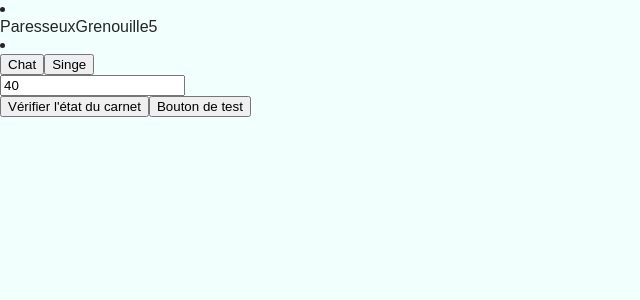
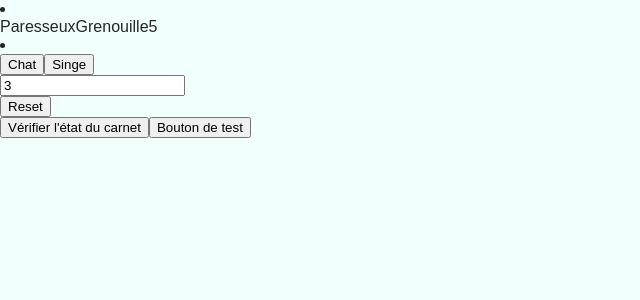
Before and after one commit to Ushien/ToyBlock, a React (Create React App) app in the folder code/toyblock/: page / in a window 1280 px wide. Shown: the top 300 px of the page, without its empty margins (0-640 px from the left). Built offline with nearby package versions, Linux system fonts and the light colour scheme.

Commit message:
Reset system added + Cleaning
Let's clean this code a little bit

```diff
--- a/code/toyblock/src/Test.js
+++ b/code/toyblock/src/Test.js
@@ -12,7 +12,7 @@ import {Transaction, TransactionLine, CarnetBlock, Carnet, animals, neighbors, V
 let village = new Village(10, animals, neighbors);
 let carnet = new Carnet("Toucan", 10, animals)
 let transaction1 = new Transaction("Paresseux", "Grenouille", 5, true);
-let transaction2 = new Transaction("Chat", "Singe", 40, false);
+let transaction2 = new Transaction("Chat", "Singe", 3, false);
 
 carnet.addAndValidateTransaction(transaction1);
 carnet.addTransaction(transaction2);
@@ -22,7 +22,7 @@ class BlocTest extends Component{
 
   render(){
     return <div>
-      <CarnetBlock carnet = {carnet} limit = {8}/>
+      <CarnetBlock carnet = {carnet} limit = {8} resettable = {true}/>
     </div>
   }
 
--- a/code/toyblock/src/blockchain.js
+++ b/code/toyblock/src/blockchain.js
@@ -73,7 +73,6 @@ class Carnet{
 
         }
 
-        // Warning ! Should not be called outside of testing.
         addTransaction(transaction){
                 this.transactions.push(transaction)
         }
@@ -101,6 +100,10 @@ class Carnet{
 
         getVillagers(){
                 return this.villagers;
+        }
+
+        getStartMoney(){
+                return this.startmoney;
         }
 
         // Vérifie qu'une nouvelle transaction est compatible avec les transactions déjà en place.
@@ -163,6 +166,7 @@ class Carnet{
 
         getMillisecondsFromDistance(distance){
                 // return distance * 1000
+                // TODO La finir pardi
                 return 4000
         }
 
@@ -233,8 +237,8 @@ class CarnetBlock extends Component {
                 this.updateValidable();
         }
 
-        //ajouter une fonction pour valider et transmettre une transaction
-
+        // Debug helper
+        // Will display in the console the current state of the memory
         check(){
                 console.log("===================================================")
                 console.log("Les transactions actuelles")
@@ -247,54 +251,66 @@ class CarnetBlock extends Component {
                 console.log(this.state.availableVillagers)
                 console.log("Quelle transaction est validable ?")
                 console.log(this.state.validable)
+                // Add instructions here
         }
 
+        // Debug helper
+        // Useful to trigger some functions
         touchMe(){
-                this.updateValidable()
-                console.log(this.state.validable)
+                console.log("touchMe triggered")
+                // Add functions here
         }
 
         validateTransaction(index){
-                // Sans deep copy
                 let newtransactions = this.state.transactions
                 newtransactions[index].validate();
 
                 let newcarnet = this.state.carnet
                 newcarnet.applyTransaction(newtransactions[index])
 
-                // TODO Ajouter une transaction vide
-                newcarnet.addTransaction(new Transaction(newtransactions[index].getFrom(), newtransactions[index].getTo(), 0, false))
+                // S'il reste assez de place, crée une nouvelle transaction vide
                 let newavailable = [...this.state.availableVillagers]
-                newavailable.push(this.state.availableVillagers[index])
+
+                if(this.state.transactions.length < this.props.limit){
+                        newcarnet.addTransaction(new Transaction(newtransactions[index].getFrom(), newtransactions[index].getTo(), 0, false))
+                        newavailable.push(this.state.availableVillagers[index])
+                }
 
                 // Update l'affichage
 
                 this.setState({transaction : newtransactions, carnet : newcarnet, availableVillagers : newavailable});
                 this.updateValidable()
+
+                // TODO Si y a des voisins, leur envoie une copie de la transaction
         }
 
         handleChangeAmount(index, newAmount){
                 let newtransactions = this.state.transactions
                 newtransactions[index].setAmount(newAmount);
+
+                // Update l'affichage
+
                 this.setState({transaction : newtransactions});
-
                 this.updateValidable()
         }
 
         generateNextVillager(id, fromto){
+
+                let tempTransactions = this.state.transactions
+                let totalArr = [...this.state.availableVillagers]
+
+                let assertionBuddy = 0
+
+
                 if(fromto == "From"){
                         let arr = [...this.state.availableVillagers][id];
                         arr.push(this.state.transactions[id].getFrom())
                         let newFrom = arr[0]
                         arr.shift()
-
-                        let tempTransactions = this.state.transactions
                         tempTransactions[id].setFrom(newFrom)
-
-                        let totalArr = [...this.state.availableVillagers]
                         totalArr[id] = arr
 
-                        this.setState({availableVillagers : totalArr, transaction : tempTransactions})
+                        assertionBuddy ++
                 }
 
                 if(fromto == "To"){
@@ -302,16 +318,17 @@ class CarnetBlock extends Component {
                         arr.push(this.state.transactions[id].getTo())
                         let newTo = arr[0]
                         arr.shift()
-
-                        let tempTransactions = this.state.transactions
                         tempTransactions[id].setTo(newTo)
-
-                        let totalArr = [...this.state.availableVillagers]
                         totalArr[id] = arr
 
-                        this.setState({availableVillagers : totalArr, transaction : tempTransactions})
+                        assertionBuddy ++
                 }
 
+                console.assert(assertionBuddy == 1, "Incorrect fromTo parameter")
+
+                // Update l'affichage
+
+                this.setState({availableVillagers : totalArr, transaction : tempTransactions})
                 this.updateValidable()
         }
 
@@ -334,11 +351,43 @@ class CarnetBlock extends Component {
                         }
                 }
 
-                // TODO Ne pas valider de transactions avec mauvais montant
+                // Update l'affichage
 
                 this.setState({validable : newValidable})
         }
 
+        // reset the carnet block with a brand new empty carnet
+        fullReset(){
+
+                let carnet = new Carnet(this.state.carnet.getProperty(), this.state.carnet.getStartMoney(), this.state.carnet.getVillagers())
+                carnet.addTransaction(new Transaction(
+                        this.state.transactions[this.state.transactions.length-1].getFrom(),
+                        this.state.transactions[this.state.transactions.length-1].getTo(),
+                        0,
+                        false
+                        )
+                )
+                let transactions = carnet.getTransactions()
+                let villagers = carnet.getVillagers()
+                let availableVillagers = []
+                availableVillagers.push(this.state.availableVillagers[this.state.availableVillagers.length-1])
+                let validable = []
+                validable.push(false)
+
+                this.setState({
+                        carnet : carnet,
+                        transactions : transactions,
+                        villagers : villagers,
+                        availableVillagers : availableVillagers,
+                        validable : validable
+                })
+
+                this.updateValidable();
+        }
+
+        // TODO Affichage des soldes actuels
+        // TODO que le bouton de validation s'affiche au premier tour
+        // TODO Comment gérer une transaction qui entre alors que c'est complet ?
 
         render(){
                 let fullRender = []
@@ -358,14 +407,32 @@ class CarnetBlock extends Component {
                                                 generateNextVillager = {this.generateNextVillager}
                                         />
                                 </li>)
-                        // fullRender.push(<button onClick={() => this.validateTransaction(index)}> Le carnet valide la transaction </button>)
                 }
+
+                // If the component is resettable add a reset button
+                if(this.props.resettable){
+                        fullRender.push(
+                                <button onClick={() => this.fullReset()}>
+                                        Reset
+                                </button>
+                        )
+                }
+
+                // Debug buttons
+                fullRender.push(
+                        <div>
+                                <button onClick={() => this.check()}>
+                                        Vérifier l'état du carnet
+                                </button>
+                                <button onClick={() => this.touchMe()}>
+                                                Bouton de test
+                                </button>
+                        </div>
+                )
 
                 return(
                         <div>
                                 {fullRender}
-                                <button onClick={() => this.check()}> Vérifier l'état du carnet </button>
-                                <button onClick={() => this.touchMe()}> Bouton de test </button>
                         </div>
                 )
         }
@@ -383,8 +450,6 @@ class TransactionLine extends Component{
         }
 
         handleChangeAmount(e){
-                console.log(typeof(e.target.value))
-
                 // Bloque les entrées vides
                 let value = 0
                 if(e.target.value != ''){
```
